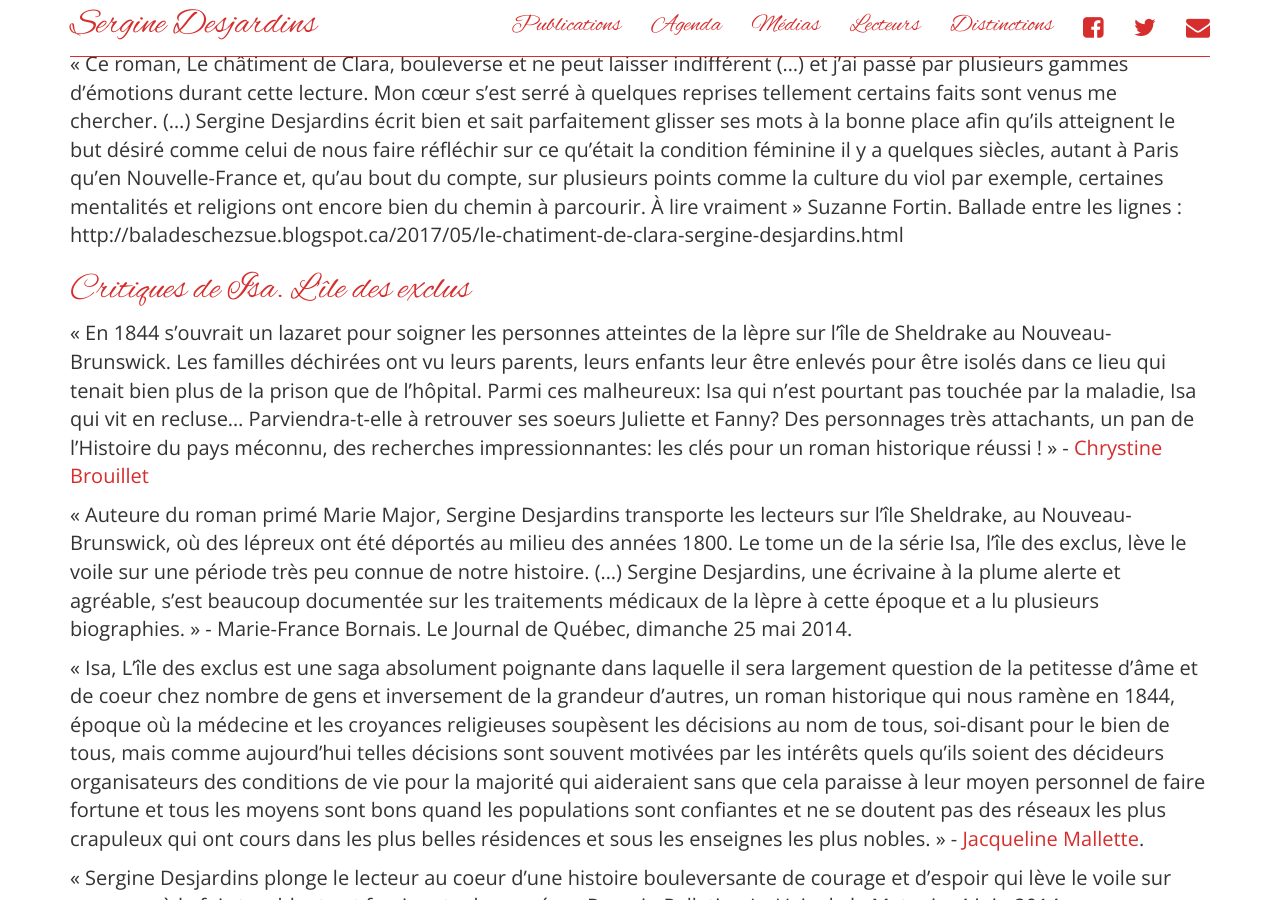
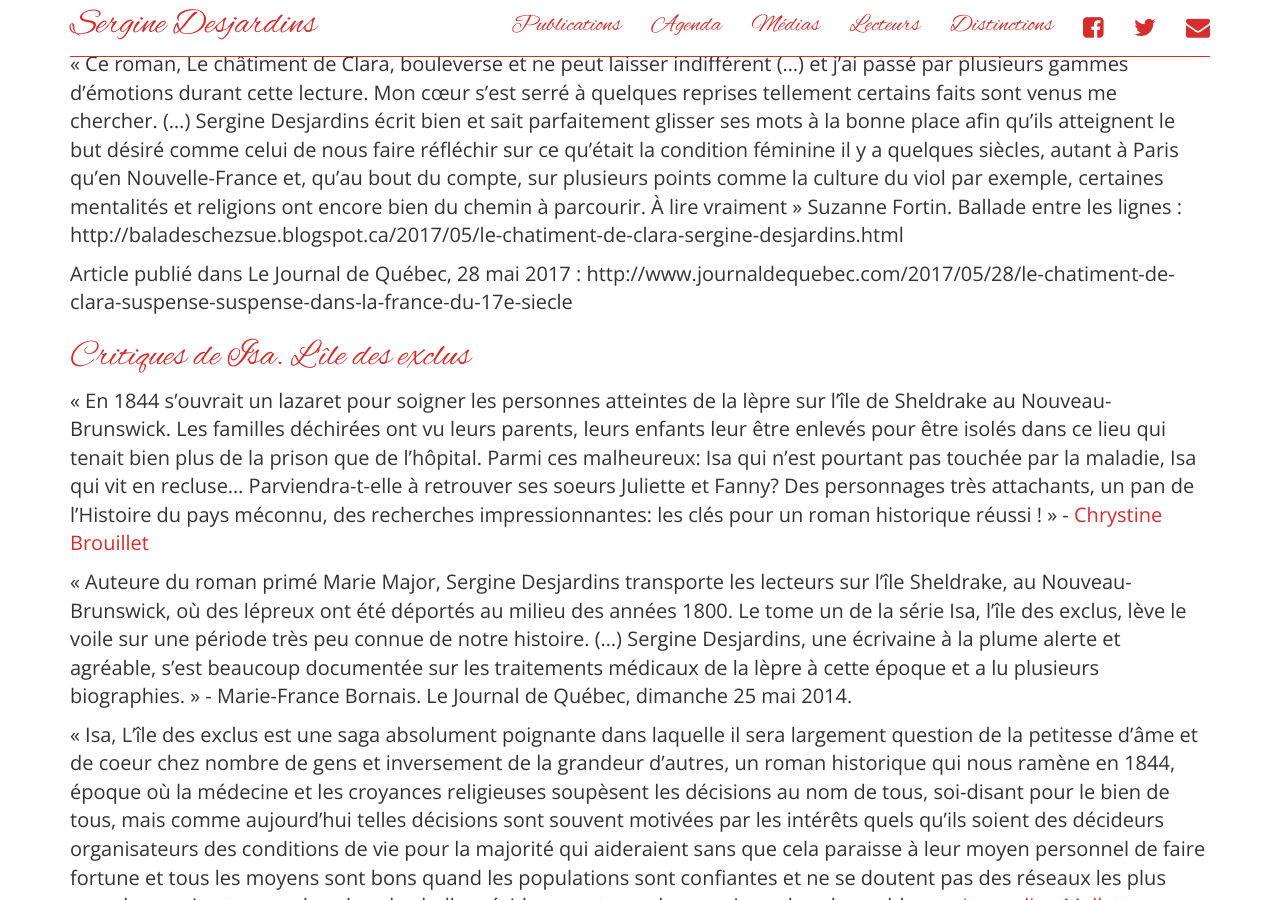
Before and after one commit to serginedesjardins/serginedesjardins.github.io, a Jekyll site: the page built from medias.md, in a window 1280 px wide and 900 px high, scrolled down 562 px. Built offline with Jekyll 4.4.1, drawn with Linux system fonts in a browser that asks for light colours; nearby versions of some CDN libraries.

Commit message:
Journal de Québec
J'ai ajouté le lien menant à cet article publié le 28 mai

```diff
--- a/medias.md
+++ b/medias.md
@@ -18,6 +18,8 @@ permalink: /medias/
 
 
 « Ce roman, Le châtiment de Clara, bouleverse et ne peut laisser indifférent (…) et j’ai passé par plusieurs gammes d’émotions durant cette lecture. Mon cœur s’est serré à quelques reprises tellement certains faits sont venus me chercher. (…) Sergine Desjardins écrit bien et sait parfaitement glisser ses mots à la bonne place afin qu’ils atteignent le but désiré comme celui de nous faire réfléchir sur ce qu’était la condition féminine il y a quelques siècles, autant à Paris qu’en Nouvelle-France et, qu'au bout du compte, sur plusieurs points comme la culture du viol par exemple, certaines mentalités et religions ont encore bien du chemin à parcourir. À lire vraiment » Suzanne Fortin. Ballade entre les lignes : http://baladeschezsue.blogspot.ca/2017/05/le-chatiment-de-clara-sergine-desjardins.html
+
+Article publié dans Le Journal de Québec, 28 mai 2017 : http://www.journaldequebec.com/2017/05/28/le-chatiment-de-clara-suspense-suspense-dans-la-france-du-17e-siecle
 
 
 # Critiques de Isa. L'île des exclus
```
